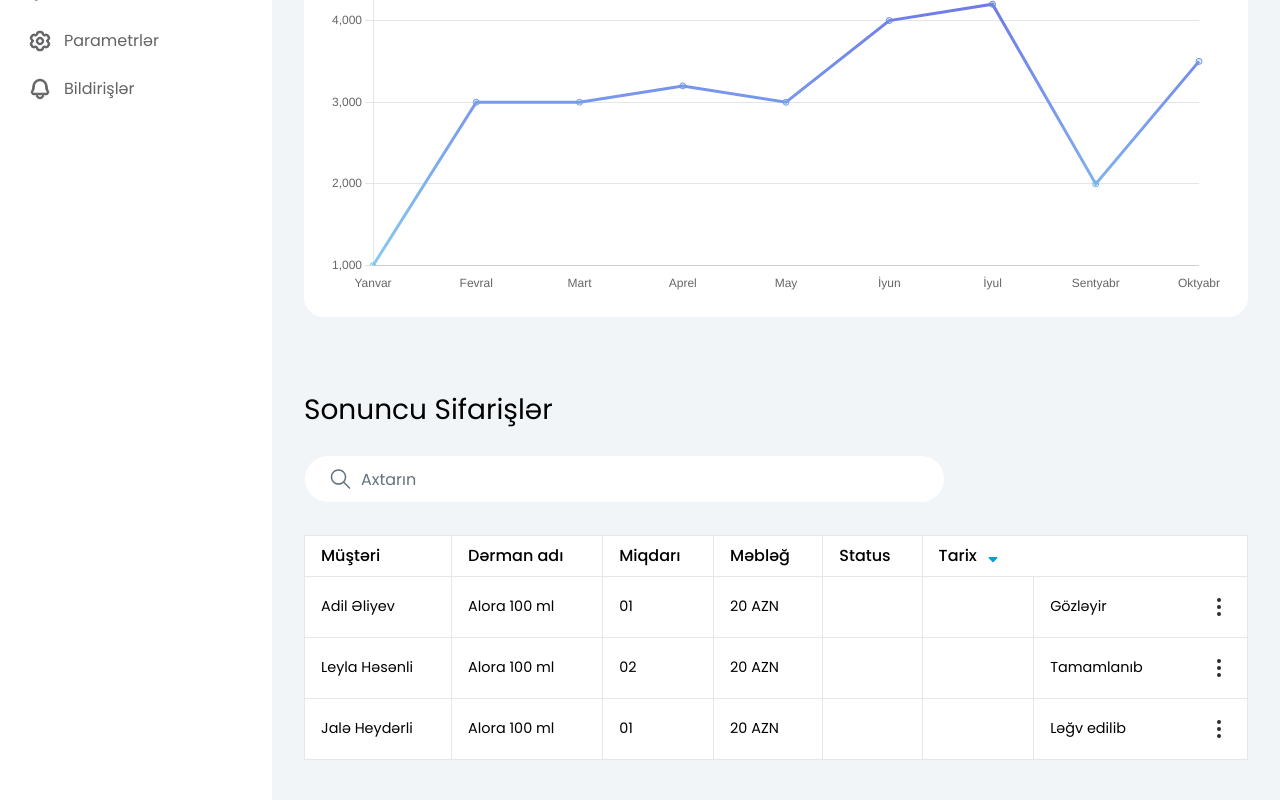
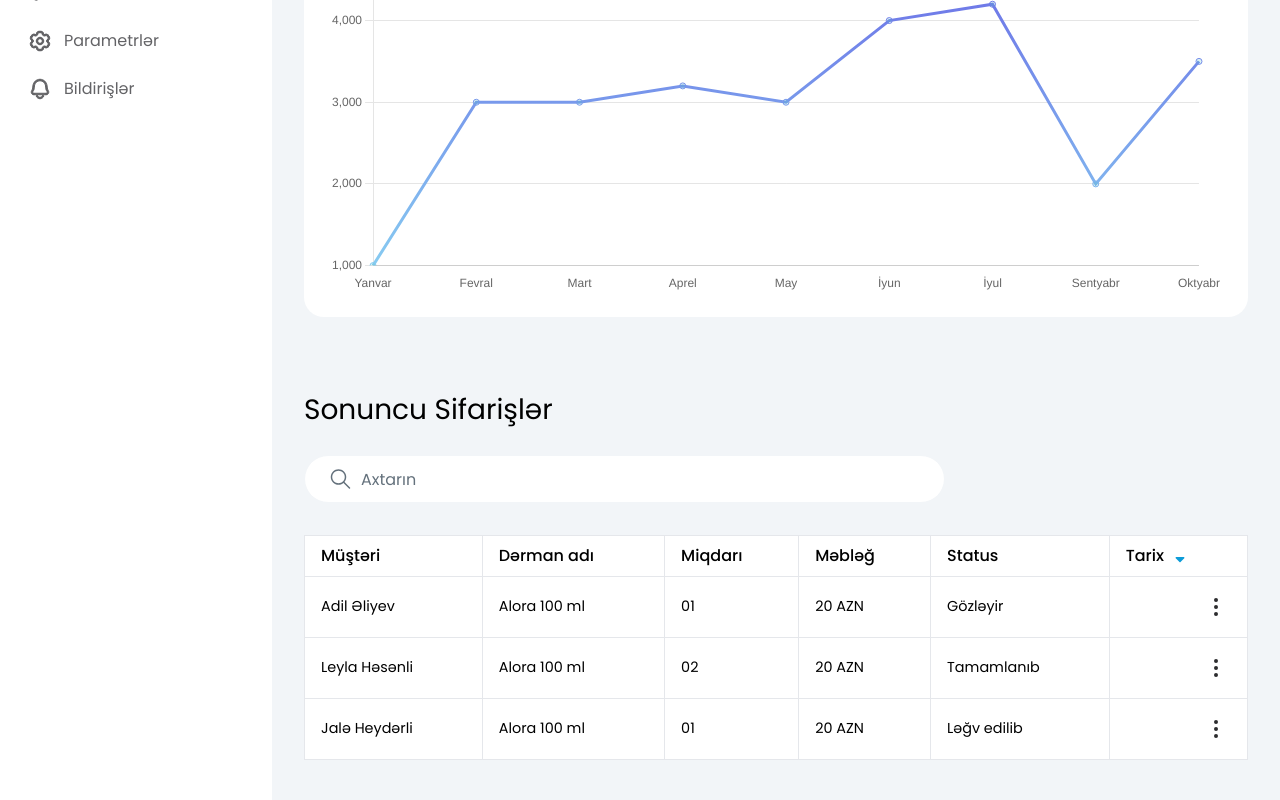
Before and after one commit to sabiinajm/Dendclub, a React (Vite) app: page /Aptek-Dashboard in a window 1280 px wide. Shown: the part 511-1311 px from the top of the page. Built offline with nearby package versions, Linux system fonts and the light colour scheme.

Commit message:
Fix: table layout

```diff
--- a/src/components/dashboards/components/Table.jsx
+++ b/src/components/dashboards/components/Table.jsx
@@ -5,16 +5,16 @@ import { useLocation } from "react-router-dom";
 function Table() {
     const location = useLocation();
 
-    const hekimTable = ["Xəstə", "Cins", "Görüş növü", "Xəstəlik"];
+    const hekimTable = ["Xəstə","Email", "Cins", "Görüş növü", "Xəstəlik"];
     const aptekTable = ["Müştəri", "Dərman adı", "Miqdarı", "Məbləğ", "Status"];
     const dermanTable = ["Derman kodu", "Dərman adı", "Şəkli", "Kateqoriya", "Miqdarı", "Məbləğ", "Status"];
     const customerTable = ["Müştəri", "Əlaqə", "Cins", "Status"];
 
     const hekimData = [
-        { id: 1, name: "Adil Əliyev", gender: "Kişi", type: "Klinikada görüş", disease: "Obsessiv-Kompulsiv Pozuntu", date: "2024-03-05" },
-        { id: 2, name: "Leyla Həsənli", gender: "Qadın", type: "Klinikada görüş", disease: "Obsessiv-Kompulsiv Pozuntu", date: "2024-02-20" },
-        { id: 3, name: "Dilarə Babayeva", gender: "Qadın", type: "Video görüş", disease: "Bipolyar Pozuntu", date: "2024-03-08" },
-        { id: 4, name: "Davud Əliyev", gender: "Kişi", type: "Video görüş", disease: "Bipolyar Pozuntu", date: "2024-01-15" },
+        { id: 1, name: "Adil Əliyev", email:"adilaliyev@gmail.com", gender: "Kişi", type: "Klinikada görüş", disease: "Obsessiv-Kompulsiv Pozuntu", date: "2024-03-05" },
+        { id: 2, name: "Leyla Həsənli",email:"adilaliyev@gmail.com", gender: "Qadın", type: "Klinikada görüş", disease: "Obsessiv-Kompulsiv Pozuntu", date: "2024-02-20" },
+        { id: 3, name: "Dilarə Babayeva",email:"adilaliyev@gmail.com", gender: "Qadın", type: "Video görüş", disease: "Bipolyar Pozuntu", date: "2024-03-08" },
+        { id: 4, name: "Davud Əliyev",email:"adilaliyev@gmail.com", gender: "Kişi", type: "Video görüş", disease: "Bipolyar Pozuntu", date: "2024-01-15" },
     ];
 
     const aptekData = [
@@ -24,15 +24,15 @@ function Table() {
     ];
 
     const dermanData = [
-        { id: 1, medicineId: "001123464", medicineName: "Alora 100 ml", image: "/assets/images/derman.png", category: "Ağrı kəsici", quantityMed: "30", costMed: "20 AZN", status: "Mövcuddur" },
-        { id: 2, medicineId: "001123464", medicineName: "Alora 100 ml", image: "/assets/images/derman.png", category: "Antibiotik", quantityMed: "03", costMed: "20 AZN", status: "Məhduddur" },
-        { id: 3, medicineId: "001123464", medicineName: "Alora 100 ml", image: "/assets/images/derman.png", category: "Soğukdəymə", quantityMed: "10", costMed: "20 AZN", status: "Tükənib" },
+        { id: 1, medicineId: "001123464", medicineName: "Alora 100 ml", image: "/assets/images/derman.png", category: "Ağrı kəsici", quantityMed: "30", costMed: "20 AZN", status2: "Mövcuddur" },
+        { id: 2, medicineId: "001123464", medicineName: "Alora 100 ml", image: "/assets/images/derman.png", category: "Antibiotik", quantityMed: "03", costMed: "20 AZN", status2: "Məhduddur" },
+        { id: 3, medicineId: "001123464", medicineName: "Alora 100 ml", image: "/assets/images/derman.png", category: "Soğukdəymə", quantityMed: "10", costMed: "20 AZN", status2: "Tükənib" },
     ];
 
     const customerData = [
-        { id: 1, customer: "Adil Əliyev", contact: "adilaliyev@gmail.com", genders: "Kişi", status: "Mövcuddur", date: "2024-03-05" },
-        { id: 1, customer: "Adil Əliyev", contact: "adilaliyev@gmail.com", genders: "Kişi", status: "Mövcuddur", date: "2024-03-05" },
-        { id: 1, customer: "Adil Əliyev", contact: "adilaliyev@gmail.com", genders: "Kişi", status: "Mövcuddur", date: "2024-03-05" },
+        { id: 1, customer: "Adil Əliyev", contact: "adilaliyev@gmail.com", gender: "Kişi", status3: "Gözləyir", date: "2024-03-05" },
+        { id: 1, customer: "Adil Əliyev", contact: "adilaliyev@gmail.com", gender: "Kişi", status3: "Aktiv", date: "2024-03-05" },
+        { id: 1, customer: "Adil Əliyev", contact: "adilaliyev@gmail.com", gender: "Kişi", status3: "Bloklanmış", date: "2024-03-05" },
         ];
 
     const [data, setData] = useState([]);
@@ -110,22 +110,20 @@ function Table() {
                     {data.map((item) => (
                         <tr key={item.id} className="border text-[.9rem]">
                             <td className="px-4 py-2 border">{item.name || item.customer || item.medicineId}</td>
-                            <td className="px-4 py-2 border">{item.gender || item.medicineName || item.medicineName || item.contact}</td>
-                            <td className="px-4 py-2 border">{item.type || item.quantity || <td className="px-4 py-2">
+                            <td className="px-4 py-2 border">{item.email || item.medicineName || item.medicineName || item.contact}</td>
+                            <td className="px-4 py-2 border">{item.gender || item.quantity || <td className="px-4 py-2">
                                 {item.image ? <img src={item.image} alt={item.medicineName} className="w-[90px] h-[60px] object-contain" /> : item.medicineName}
                             </td>
                             }</td>
-                            <td className="px-4 py-2 border">{item.disease || item.cost || item.category}</td>
-                            {location.pathname.includes("/Aptek-Dashboard") && (
-                                <td className="px-4 py-2 border">{item.quantityMed}</td>
-                            )}
-                            {location.pathname.includes("/Aptek-Dashboard") && (
+                            <td className="px-4 py-2 border">{item.type || item.cost || item.category || item.status3}</td>
+                            <td className="px-4 py-2 border">{item.disease || item.status || item.quantityMed || item.date}</td>
+                             {decodeURIComponent(location.pathname).includes("/Aptek-Dashboard/Dərmanlar") && (
                                 <td className="px-4 py-2 border">{item.costMed}</td>
                             )}
-                            {location.pathname.includes("/Aptek-Dashboard") && (
-                                <td className="px-4 py-2">{item.status}</td>
+                             {decodeURIComponent(location.pathname).includes("/Aptek-Dashboard/Dərmanlar") && (
+                                <td className="px-4 py-2 border">{item.status2}</td>
                             )}
-                            {/* <td className="px-4 py-2">{item.date}</td> */}
+
                             <td className="px-4 flex justify-end border-none items-center h-[60px]">
                                 <svg xmlns="http://www.w3.org/2000/svg" width="24" height="24" viewBox="0 0 24 24" fill="none">
                                     <path d="M12 13C12.5523 13 13 12.5523 13 12C13 11.4477 12.5523 11 12 11C11.4477 11 11 11.4477 11 12C11 12.5523 11.4477 13 12 13Z" stroke="#2C2C2E" strokeWidth="2" />
```
Also changed, not shown: 1 other file (tests, documents, lock files or other folders).
